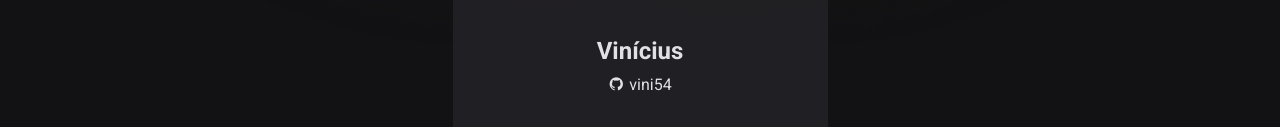
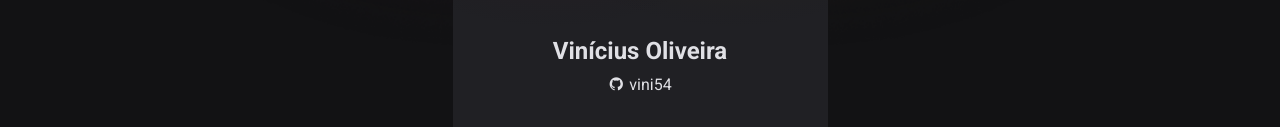
Before and after one commit to vini54/NLW-heat-1, a plain HTML site: page index.html in a window 1280 px wide. Shown: the part 363-490 px from the top of the page. Drawn offline with nearby package versions, Linux system fonts and the light colour scheme.

Commit message:
Update index.html

```diff
--- a/index.html
+++ b/index.html
@@ -18,7 +18,7 @@
             <img class="profile-pic" src="./images/20210813_192305 (2).jpg" alt="profile-pic">
          </div>
          <div class="name">
-            <h1>Vinícius</h1>
+            <h1>Vinícius Oliveira</h1>
             <a href="https://github.com/vini54" target="_blank"><i class='bx bxl-github'></i>vini54</a>
          </div>
          <p>Front-end Developer jr</p>
```
